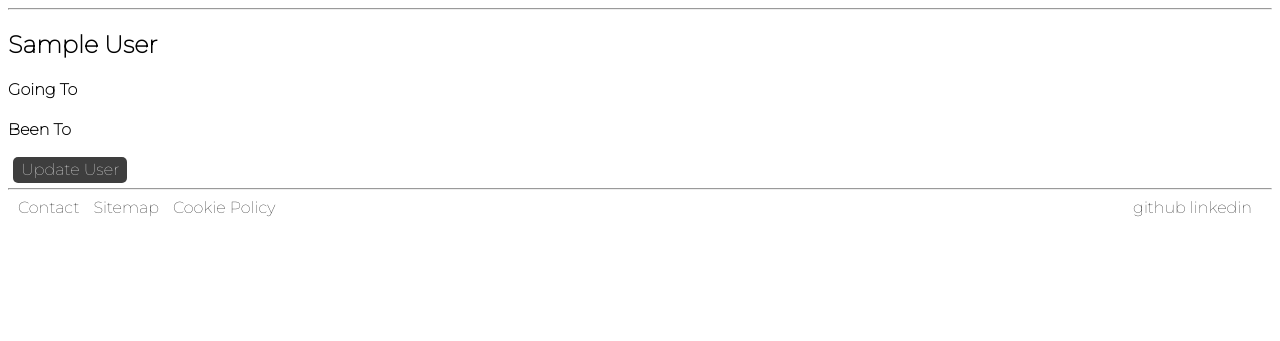
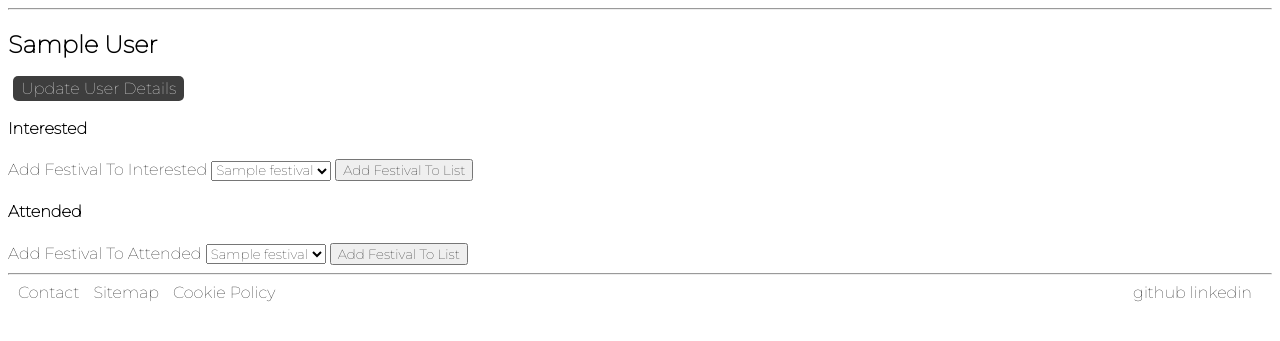
Before and after one commit to MarkTheSharky/week_5_solo_project_Festival_App, a Flask app: page /users/1 in a window 1280 px wide. Shown: the part 90-431 px from the top of the page. Run offline with Flask 2, Linux system fonts and the light colour scheme; a database or web service that is not in the repository returns one stand-in record (values such as "Sample title"); parts of the project's set-up code (start-up, migrations or seed data) failed here and were passed over; some libraries are stand-ins or nearby versions.

Commit message:
Some user page progress

```diff
--- a/app.py
+++ b/app.py
@@ -3,14 +3,14 @@ from flask import Flask, render_template
 from controllers.festivals_controller import festivals_blueprint
 from controllers.countries_controller import countries_blueprint
 from controllers.users_controller import users_blueprint
-from controllers.attendees_controller import attendees_blueprint
+# from controllers.attendees_controller import attendees_blueprint
 
 app = Flask(__name__)
 
 app.register_blueprint(festivals_blueprint)
 app.register_blueprint(countries_blueprint)
 app.register_blueprint(users_blueprint)
-app.register_blueprint(attendees_blueprint)
+# app.register_blueprint(attendees_blueprint)
 
 @app.route('/')
 def home():
--- a/controllers/users_controller.py
+++ b/controllers/users_controller.py
@@ -17,7 +17,8 @@ def users():
 @users_blueprint.route("/users/<id>", methods=["GET"])
 def user(id):
     user = user_repository.select_by_id(id)
-    return render_template("users/user.html", user=user)
+    festivals = festival_repository.select_all()
+    return render_template("users/user.html", user=user, festivals=festivals)
 
 # NEW
 @users_blueprint.route("/users/new")
--- a/templates/users/user.html
+++ b/templates/users/user.html
@@ -4,22 +4,33 @@
 
 <div>
     <h2>{{user.first_name}} {{user.last_name}}</h2>
+    <p><a href="/users/{{user.id}}/edit" class="button">Update User Details</a></p>
 </div>
 
 <div>
-    <h4>Going To</h4>
-    {% for festival in festivals %}
-        <div>
-            <p>{{festival.name}}</p>
-        </div>
-    {% endfor %}
+    <h4>Interested</h4>
+    <form action="/users" method="POST">
+        <label for="festivals_going">Add Festival To Interested</label>
+        <select name="festivals_going" id="festivals_going">
+            {% for festival in festivals %}
+                <option value="{{festival.id}}">{{festival.name}}</option>
+            {% endfor %}
+        </select>
+        <input type="submit" value="Add Festival To List">
+    </form>
 </div>
 
 <div>
-    <h4>Been To</h4>
+    <h4>Attended</h4>
+    <form action="/users" method="POST">
+        <label for="festivals_going">Add Festival To Attended</label>
+        <select name="festivals_been" id="festivals_been">
+            {% for festival in festivals %}
+                <option value="{{festival.id}}">{{festival.name}}</option>
+            {% endfor %}
+        </select>
+        <input type="submit" value="Add Festival To List">
+    </form>
 </div>
 
-<p><a href="/users/{{user.id}}/edit" class="button">Update User</a></p>
-
-
 {% endblock content %}
```
Also changed, not shown: controllers/attendees_controller.py (+19 -2 lines).
